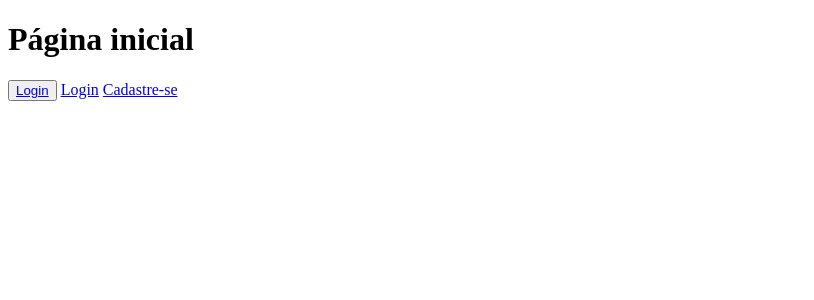
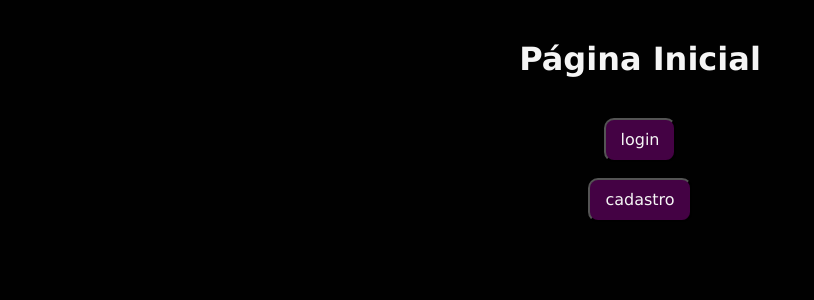
Before and after one commit to Pedro-Miller/Calendario_PC, a Flask app: page / in a window 1280 px wide. Shown: the top 300 px of the page, without its empty margins (0-814 px from the left). Run offline with Flask 2, Linux system fonts and the light colour scheme.

Commit message:
Versão 1.3

```diff
--- /dev/null
+++ b/static/style.css
@@ -0,0 +1,80 @@
+h1{
+    margin: 40px;
+    font-family: "Verdana";
+    text-align: center;
+    font-variant: initial;
+    font-weight: bold;
+
+}
+
+*{
+    background-color: rgb(1, 1, 1);
+    font-family: "Verdana", "Arial";
+    color: whitesmoke;
+}
+
+p{
+    font-family: "Montserrat";
+    text-align: center;
+    font-weight: normal;
+
+}
+
+.botao{
+    align-items:center;
+    background-color: rgb(68, 2, 68);
+    font-size: 16px;
+    line-height: 16px; padding: 10px 30px;
+    border-radius: 10px;
+    font-family: "Verdana", "Arial";}
+    .botao:hover {
+        background-color: rgb(156, 2, 156);
+        transition: 0.6s;
+    }
+
+.botaoigual{
+    align-items:center;
+    background-color: rgb(68, 2, 68);
+    font-size: 16px;
+    line-height: 10px; padding: 15px;
+    border-radius: 10px;
+    font-family: "Verdana", "Arial";}
+    .botaoigual:hover {
+        background-color: rgb(156, 2, 156);
+        transition: 0.6s;
+    }
+
+.caixinha{
+  padding: 3.5px 15px;
+  display: inline-block;
+  font-size: 16px;
+}
+
+
+
+/*
+
+.myButton {
+    color: rgb(255, 255, 255); font-size: 16px; line-height: 16px; padding: 6px; border-radius: 10px; font-family: "Helvetica", "Arial"; font-weight: normal; text-decoration: none; font-style: normal; font-variant: normal; text-transform: none; background-image: linear-gradient(to right, rgb(28, 110, 164) 0%, rgb(35, 136, 203) 50%, rgb(20, 78, 117) 100%); border: 2px solid rgb(28, 110, 164); display: inline-block;}
+    .myButton:hover {
+    background: #1C6EA4; }
+    .myButton:active {
+    background: #144E75; }
+
+text-align: center
+background-color: skyblue
+font-size: 20px;
+font-weight: bold;
+
+ background-image: bota uma imagem no fundo
+
+ usar #id ou .algumacoisa pra selecionar os objetos especificos
+
+
+ *{
+    background-color: rgb(233,234,171);
+      text-align: center;
+}
+
+
+ /*
--- a/templates/base.html
+++ b/templates/base.html
@@ -5,20 +5,27 @@
     <meta http-equiv="X-UA-Compatible" content="IE=edge">
     <meta name="viewport" content="width=device-width, initial-scale=1.0">
     <title>Document</title>
+    <link rel="stylesheet" href="/static/style.css"/>
+    <title>Página Inicial</title>
 </head>
 <body>
+
 {% with messages = get_flashed_messages() %}
     {% if messages %}
-          {% for message in messages %}
-               <p>{{ message }}</p>
+        {% for message in messages %}
+            <p>{{ message }}</p>
+        {% endfor %}
+    {% endif %}
+{% endwith %}
 
-          {% endfor %}
-    {% endif %}
- {% endwith %}
-    <h1>Página inicial</h1>
-    <button><a href="/login">Login</a></button>
-    <a href="/login">Login</a>
-    <a href="/cadastro">Cadastre-se</a>
+    <h1>Página Inicial</h1>
+
+    <form action="/login">
+        <p><input class= "botaoigual" type="submit" value="login" /></p>
+    </form>
+    <form action="/cadastro">
+        <p><input class= "botaoigual"type="submit" value="cadastro" /></p>
+    </form>
 
 </body>
 </html>
--- a/templates/content.html
+++ b/templates/content.html
@@ -4,6 +4,7 @@
     <meta http-equiv="X-UA-Compatible" content="IE=edge">
     <meta name="viewport" content="width=device-width, initial-scale=1.0">
     <title>Calendario da UFRJ</title>
+    <link rel="stylesheet" href="/static/style.css">
 </head>
 
 <body>
```
Also changed, not shown: templates/cadastro.html (+11 -7 lines), database.sqlite.
